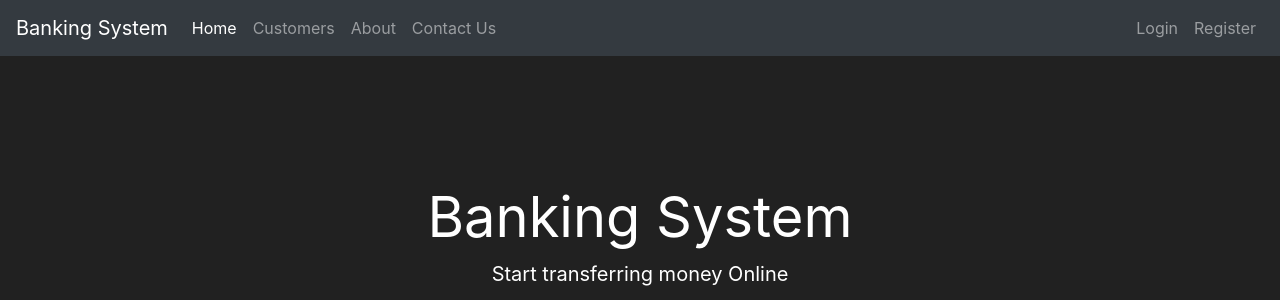
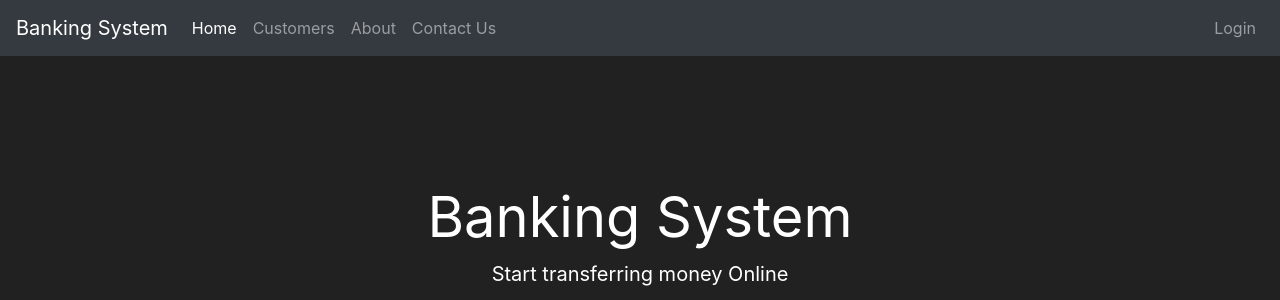
Before and after one commit to error707-persona/Bank-WebApp, a Flask app: page / in a window 1280 px wide. Shown: the top 300 px of the page. Run offline with Flask 2, Linux system fonts and the light colour scheme; some libraries are stand-ins or nearby versions.

Commit message:
transaction com2

```diff
--- a/model/templates/base.html
+++ b/model/templates/base.html
@@ -29,10 +29,10 @@
         <a class="nav-link" href="{{ url_for('customers') }}">Customers</a>
     </li>
           <li class="nav-item">
-        <a class="nav-link" href="{{ url_for('customers') }}">About</a>
+        <a class="nav-link" href="#">About</a>
     </li>
           <li class="nav-item">
-        <a class="nav-link" href="{{ url_for('customers') }}">Contact Us</a>
+        <a class="nav-link" href="#">Contact Us</a>
     </li>
 </ul>
       {% if session['account_no'] %}
@@ -53,9 +53,6 @@
       <ul class="navbar-nav">
         <li class="nav-item">
         <a class="nav-link" href="{{ url_for('login_page') }}">Login</a>
-        </li>
-        <li class="nav-item">
-            <a class="nav-link" href="{{ url_for('register_page') }}">Register</a>
         </li>
       </ul>
       {% endif %}
```
